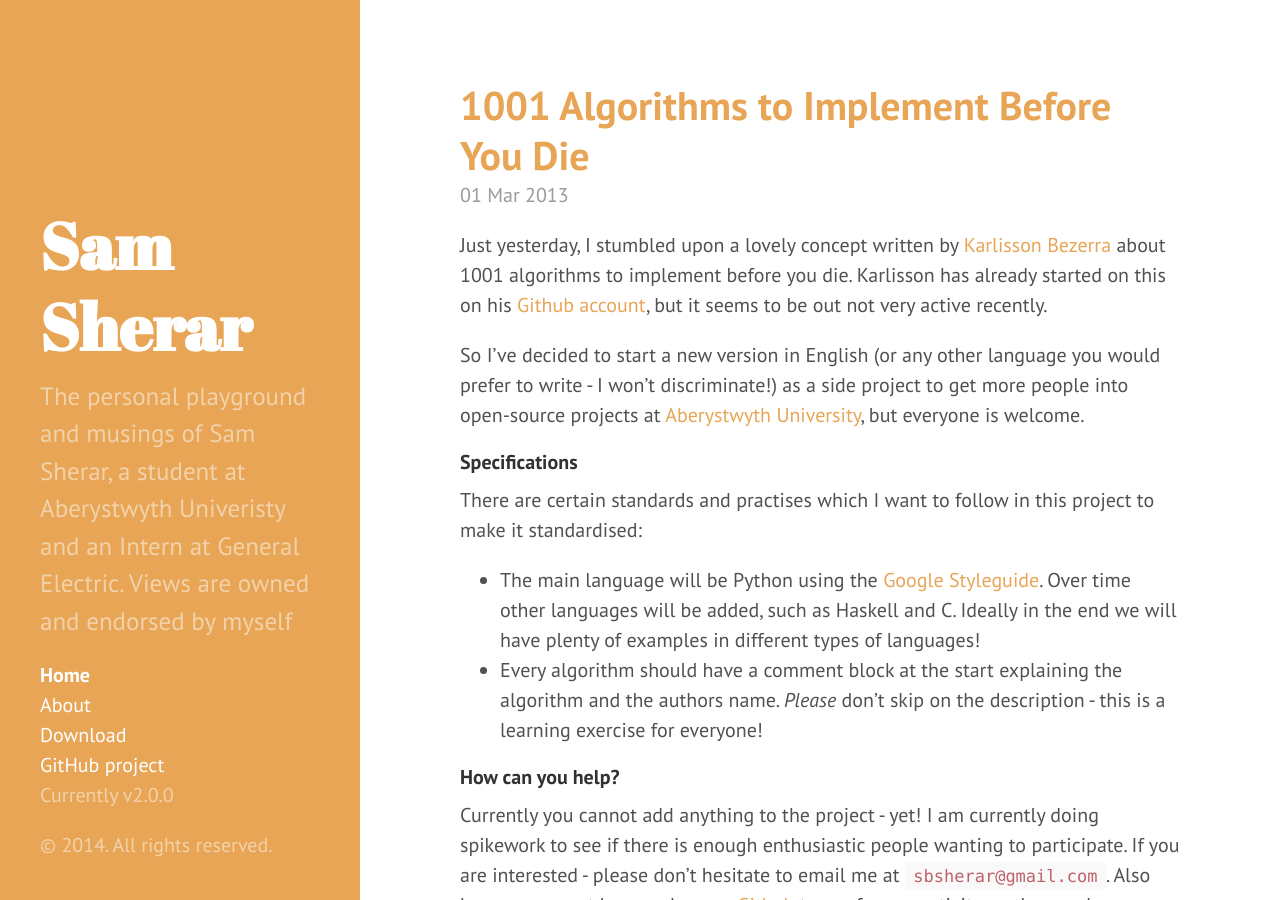
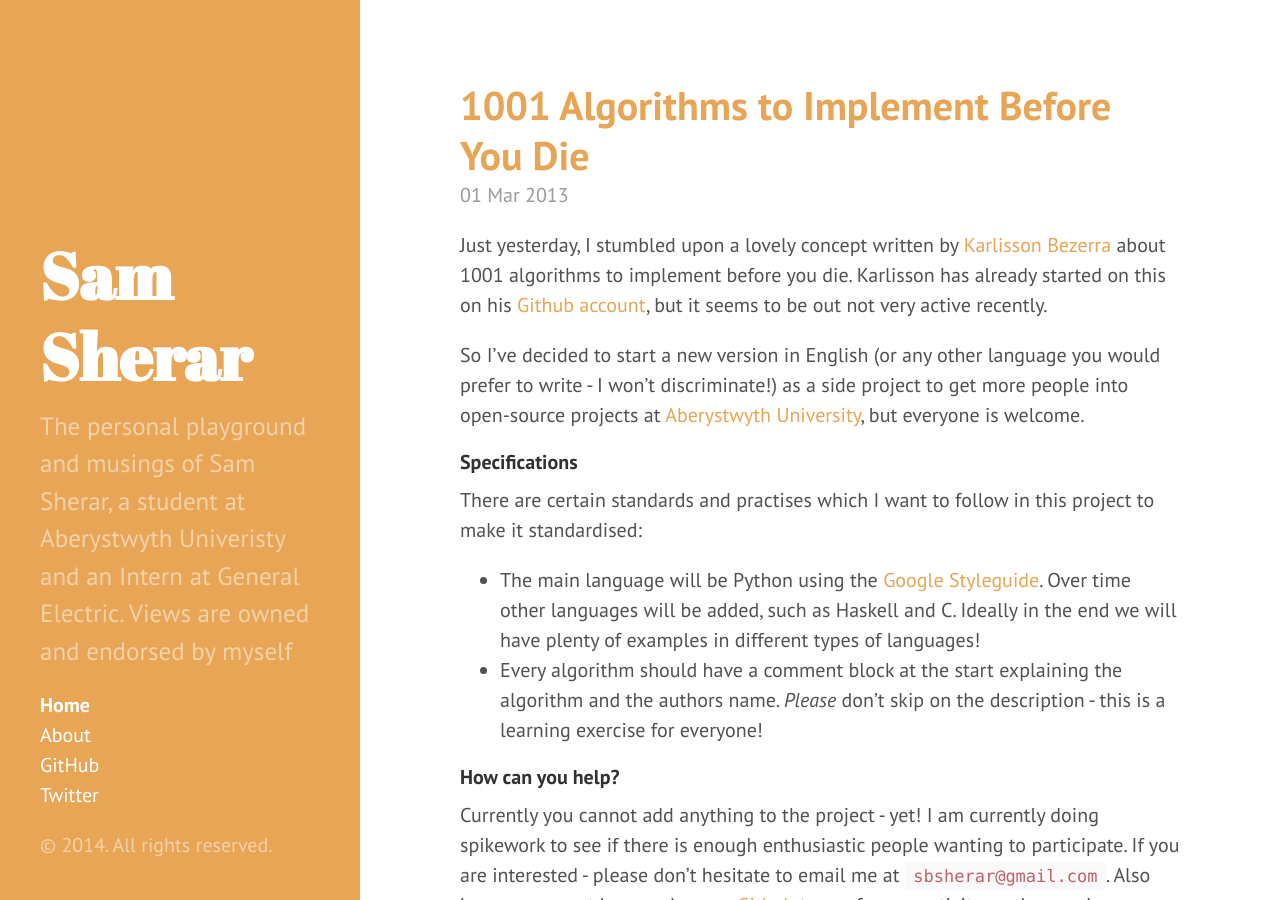
Before and after one commit to ssherar/ssherar.github.com, a Jekyll site: the page built from index.html, in a window 1280 px wide and 900 px high. Built offline with Jekyll 4.4.1, drawn with Linux system fonts in a browser that asks for light colours; Markdown is read by kramdown in place of the engine named in the settings; the list of posts is cut into pages by our own code.

Commit message:
Changing URLs

```diff
--- a/_includes/sidebar.html
+++ b/_includes/sidebar.html
@@ -26,9 +26,8 @@
         {% endif %}
       {% endfor %}
 
-      <li class="sidebar-nav-item"><a href="{{ site.github.repo }}/archive/v{{ site.version }}.zip">Download</a></li>
-      <li class="sidebar-nav-item"><a href="{{ site.github.repo }}">GitHub project</a></li>
-      <li class="sidebar-nav-item">Currently v{{ site.version }}</li>
+      <li class="sidebar-nav-item"><a href="{{ site.github.repo }}">GitHub</a></li>
+      <li class="sidebar-nav-item"><a href="http://twitter.com/samsherar">Twitter</a></li>
     </ul>
 
     <p>&copy; {{ site.time | date: '%Y' }}. All rights reserved.</p>
```
